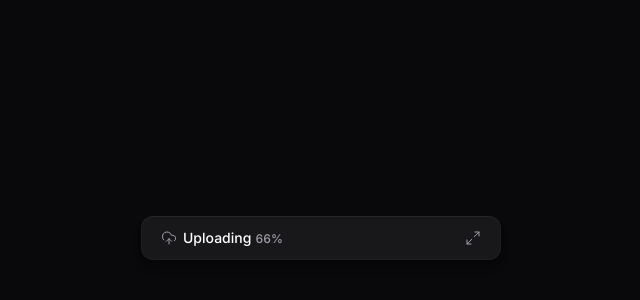
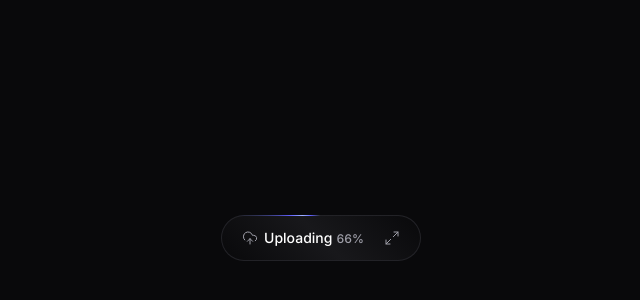
Before and after one commit to willian-moreno/upload-widget-web, a React (Vite) app: page / in a window 1280 px wide. Shown: the part 162-462 px from the top of the page, without its empty margins (319-959 px from the left). Built offline with nearby package versions, Linux system fonts and the light colour scheme.

Commit message:
style: Borda gradiente no botão

```diff
--- a/src/components/upload-widget.tsx
+++ b/src/components/upload-widget.tsx
@@ -6,6 +6,8 @@ import { UploadWidgetMinimizedButton } from './upload-widget-minimized-button'
 import { UploadWidgetUploadList } from './upload-widget-upload-list'
 
 export function UploadWidget() {
+  const isThereAnyPendingUpload = true
+
   const [isWidgetOpen, toggleWidgetOpen] = useCycle(false, true)
 
   return (
@@ -16,10 +18,12 @@ export function UploadWidget() {
     >
       <motion.div
         animate={isWidgetOpen ? 'open' : 'closed'}
-        className="w-full max-w-90 overflow-hidden rounded-xl bg-zinc-900 shadow-shape"
+        className="max-w-90 animate-border-angle overflow-hidden rounded-xl border border-transparent bg-zinc-900 data-[state=closed]:data-[progress=false]:shadow-shape data-[state=closed]:rounded-3xl data-[state=open]:shadow-shape data-[state=closed]:data-[progress=true]:[background:linear-gradient(45deg,#09090B,--theme(--color-zinc-900)_50%,#09090B)_padding-box,conic-gradient(from_var(--border-angle),--theme(--color-zinc-700/.48)_80%,--theme(--color-indigo-500)_86%,--theme(--color-indigo-300)_90%,--theme(--color-indigo-500)_94%,--theme(--color-zinc-600/.48))_border-box]"
+        data-progress={isThereAnyPendingUpload}
         variants={{
           closed: {
             height: 44,
+            maxWidth: 'max-content',
             transition: {
               type: 'inertia',
             },
--- a/src/index.css
+++ b/src/index.css
@@ -2,6 +2,7 @@
 
 @theme {
   --font-display: "Inter", sans-serif;
+
   --font-sans: "Inter", ui-sans-serif, system-ui, sans-serif;
 
   --text-xxs: 0.625rem;
@@ -15,8 +16,23 @@
     0px 0px 0px 1px rgba(0, 0, 0, 0.1),
     inset 0px 0px 0px 1px rgba(255, 255, 255, 0.03),
     inset 0px 1px 0px rgba(255, 255, 255, 0.03);
+
   --shadow-shape-content:
     0px 0px 0px 1px rgba(0, 0, 0, 0.25),
     inset 0px 1px 0px rgba(255, 255, 255, 0.02),
     inset 0px 0px 0px 1px rgba(255, 255, 255, 0.02);
+
+  --animate-border-angle: border-angle 2s linear infinite;
+
+  @keyframes border-angle {
+    to {
+      --border-angle: 360deg;
+    }
+  }
 }
+
+@property --border-angle {
+  inherits: false;
+  initial-value: 0deg;
+  syntax: "<angle>";
+}
```
